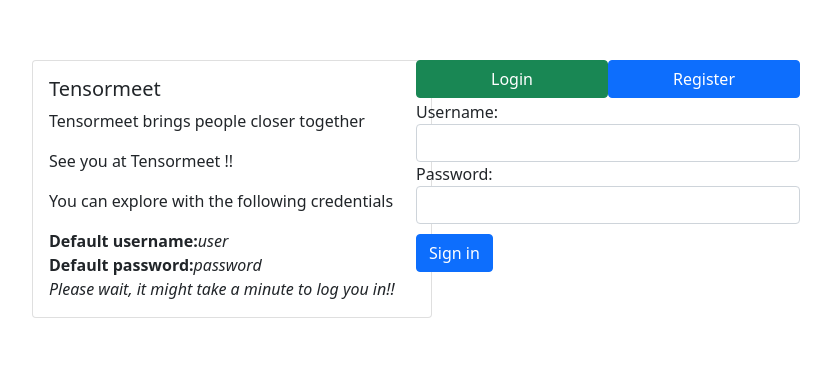
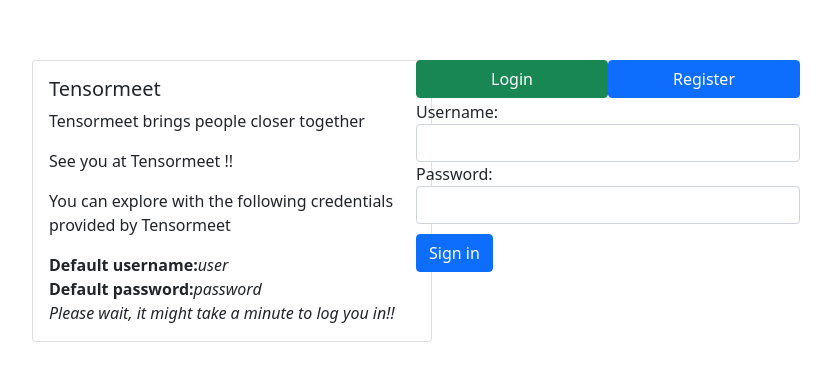
Before and after one commit to codingsuju/Tensormeet-Client, an Angular app: page /login in a window 1280 px wide. Shown: the part 140-520 px from the top of the page, without its empty margins (224-1055 px from the left). Built offline with nearby package versions, Linux system fonts and the light colour scheme.

Commit message:
Modified

```diff
--- a/src/app/app.component.html
+++ b/src/app/app.component.html
@@ -6,7 +6,7 @@
         <h5 class="card-title">Tensormeet</h5>
         <p class="card-text">Tensormeet brings people closer together</p>
         <p class="card-text">See you at Tensormeet !!</p>
-        <p class="card-text">You can explore with the following credentials</p>
+        <p class="card-text">You can explore with the following credentials provided by Tensormeet</p>
         <div>
           <b>Default username:</b> <em>user</em>
         </div>
```
